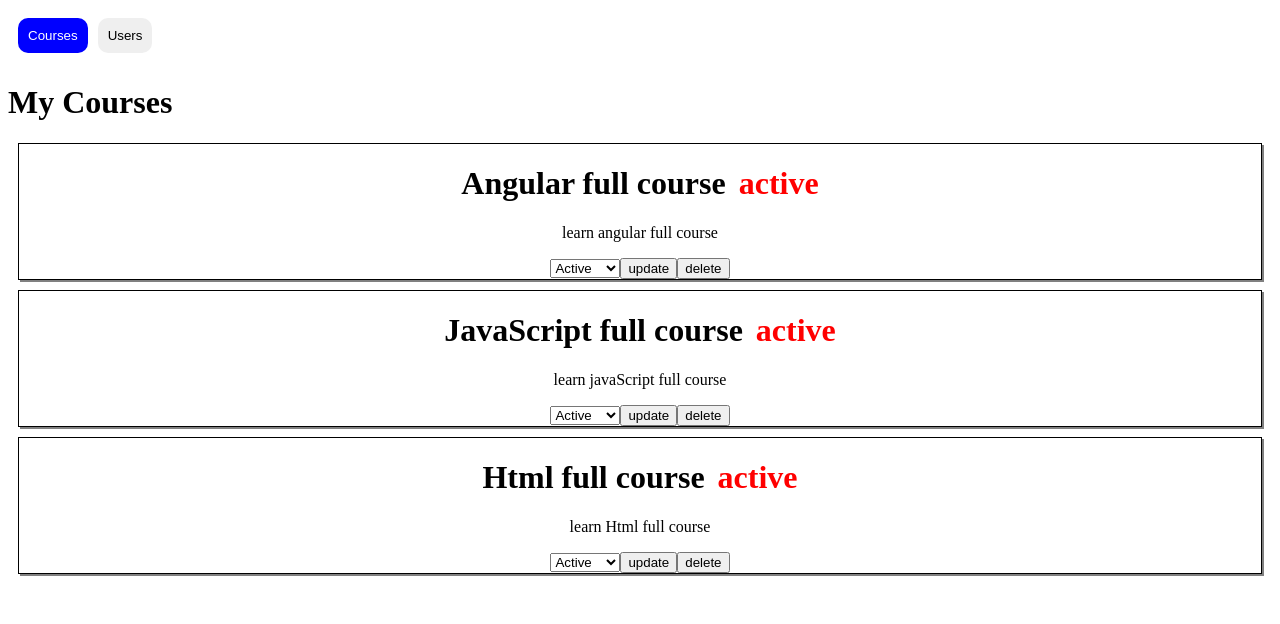
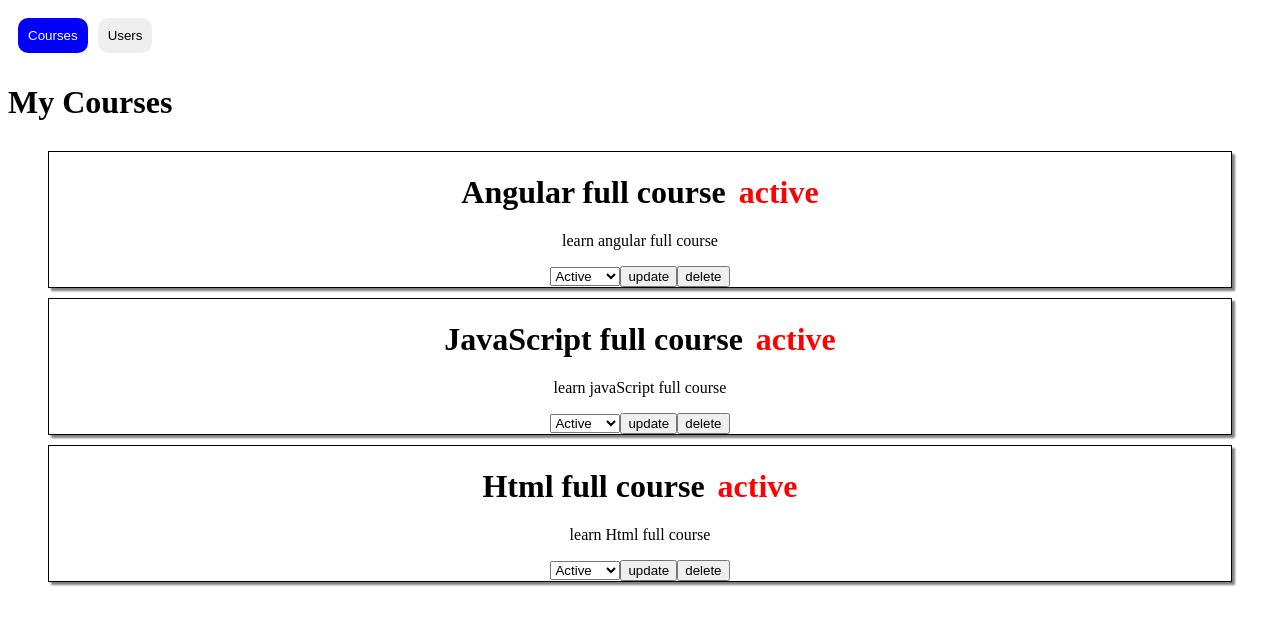
Before and after one commit to shiyas03/Angular-animations, an Angular app: page / in a window 1280 px wide. Shown: the top 624 px of the page. Built offline with nearby package versions, Linux system fonts and the light colour scheme.

Commit message:
animations done in coure component and angular trigger used

```diff
--- /dev/null
+++ b/src/app/animation/animation.component.html
@@ -0,0 +1 @@
+<p>animation works!</p>
--- /dev/null
+++ b/src/app/animation/animation.component.ts
@@ -0,0 +1,12 @@
+import { trigger } from '@angular/animations';
+import { Component } from '@angular/core';
+
+@Component({
+  selector: 'app-animation',
+  templateUrl: './animation.component.html',
+  styleUrls: ['./animation.component.css'],
+  animations:[trigger('clickedState',[])]
+})
+export class AnimationComponent {
+
+}
--- a/src/app/app-routing.module.ts
+++ b/src/app/app-routing.module.ts
@@ -3,10 +3,12 @@ import { RouterModule, Routes } from '@angular/router';
 import { CourseComponent } from './course/course.component';
 import { UsersComponent } from './users/users.component';
 import { CoursesComponent } from './courses/courses.component';
+import { AnimationComponent } from './animation/animation.component';
 
 const routes: Routes = [
   { path: '', component: CoursesComponent },
-  { path: 'users', component: UsersComponent }
+  { path: 'users', component: UsersComponent },
+  { path: 'animations', component: AnimationComponent }
 ];
 
 @NgModule({
--- a/src/app/course/course.component.css
+++ b/src/app/course/course.component.css
@@ -24,5 +24,6 @@
     display: block;
     border: 1px solid black;
     text-align: center;
-    box-shadow: 2px 2px gray;
+    box-shadow: 3px 3px 2px gray;
+    transition: border-color 0.5s ease-out;
 }
--- a/src/app/courses/courses.component.css
+++ b/src/app/courses/courses.component.css
@@ -1,15 +1,30 @@
-.selected{
-    background-color: antiquewhite;
+.selected {
+    border: 2px solid rgb(245, 4, 4);
+    animation: selectedMove 0.5s ease-out;
 }
 
-.loading-bar{
+@keyframes selectedMove {
+    0% {
+        transform: scale(1);
+    }
+
+    50% {
+        transform: scale(1.02);
+    }
+
+    100% {
+        transform: scale(1);
+    }
+}
+
+.loading-bar {
     width: 100px;
     height: 20px;
     margin: auto;
     border: 1px solid black;
 }
 
-.loading-bar-content{
+.loading-bar-content {
     width: 50px;
     height: 20px;
     background-color: aqua;
@@ -26,12 +41,12 @@
     }
 } */
 
-@keyframes loading{
-    0%{
+@keyframes loading {
+    0% {
         transform: translateX(0px);
     }
 
-    50%{
+    50% {
         transform: translateX(50px);
     }
 }
--- a/src/app/courses/courses.component.html
+++ b/src/app/courses/courses.component.html
@@ -2,7 +2,7 @@
 <div>
     <h1>My Courses</h1>
 </div>
-<div>
+<div style="margin: 30px;">
     <div class="loading-bar" *ngIf="!coursesLoaded">
         <div class="loading-bar-content"></div>
     </div>
```
Also changed, not shown: src/app/app.module.ts (+6 -2 lines), src/app/animation/animation.component.css (added), 1 other file (tests, documents, lock files or other folders).
